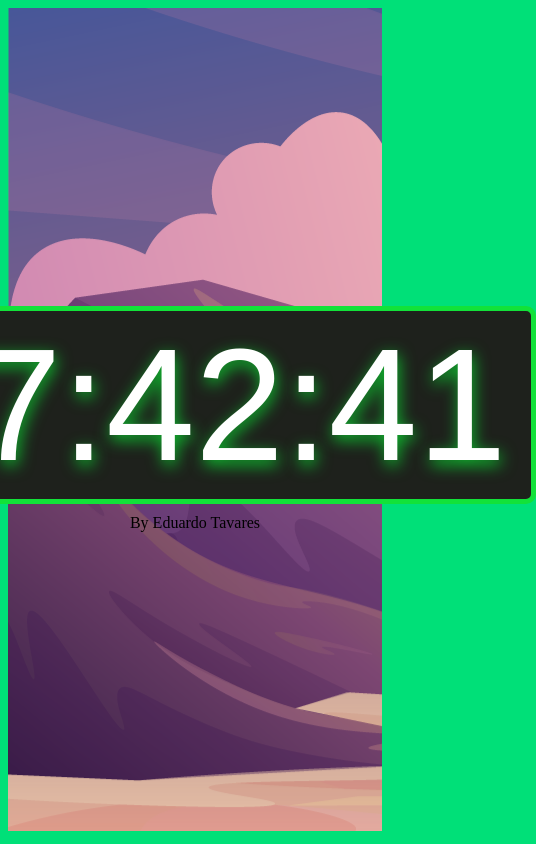
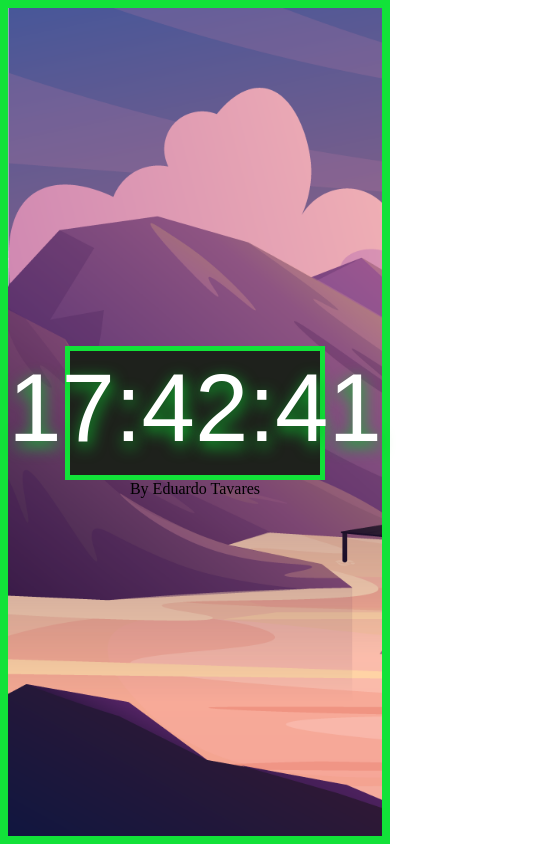
Before and after one commit to EduardoTavares48/projetoRelogio, a plain HTML site: page index.html in a window 390 px wide. Shown: the whole page, 536 px wide, since content can reach past the window. Drawn offline with Linux system fonts and the light colour scheme; a web font is replaced by a local one.

Commit message:
style: box div with fixed width and responsivity

```diff
--- a/style.css
+++ b/style.css
@@ -1,35 +1,45 @@
-html {
-    background-color: #00e078;
-  }
+  /* Tira margins e paddings que o navegador coloca por padrão */
+  * { margin: 0; padding: 0; }
+
+  html, body { height: 100vh; }
 
   .fundo {
-    height: 97.5vh;
+    height: 100%;
     display: flex;
     flex-direction: column;
     align-items: center;
     justify-content: center;
     background-image: url(./img/dia.png);
+    background-size: cover;
     background-repeat: no-repeat;
+    border: 8px solid #12e239;
+    box-sizing: border-box;
   }
 
   .caixa {
+    width: 400px;
     display: flex;
     flex-direction: column;
     align-items: center;
     justify-content: center;
     font-size: 10rem;
     color: white;
+    background-color: #1E211C;
+    border: 5px solid #12e239;
     text-shadow: 0.01em 0.03em 0.1em #0FBD2F;
   }
   .hora {
     padding: 2px 25px;
-    background-color: #1E211C;
     border-radius: 10px;
     margin-bottom: 10px;
-    border: 5px solid #12e239;
     font-family: "Qahiri", sans-serif;
   }
   .creditos {
     color: black;
     font-size: 1rem;
   }
+
+  @media screen and (max-width: 500px) {
+    .caixa { width: 80vw; max-width: 250px; }
+    .hora { font-size: 96px; }
+  }
```
